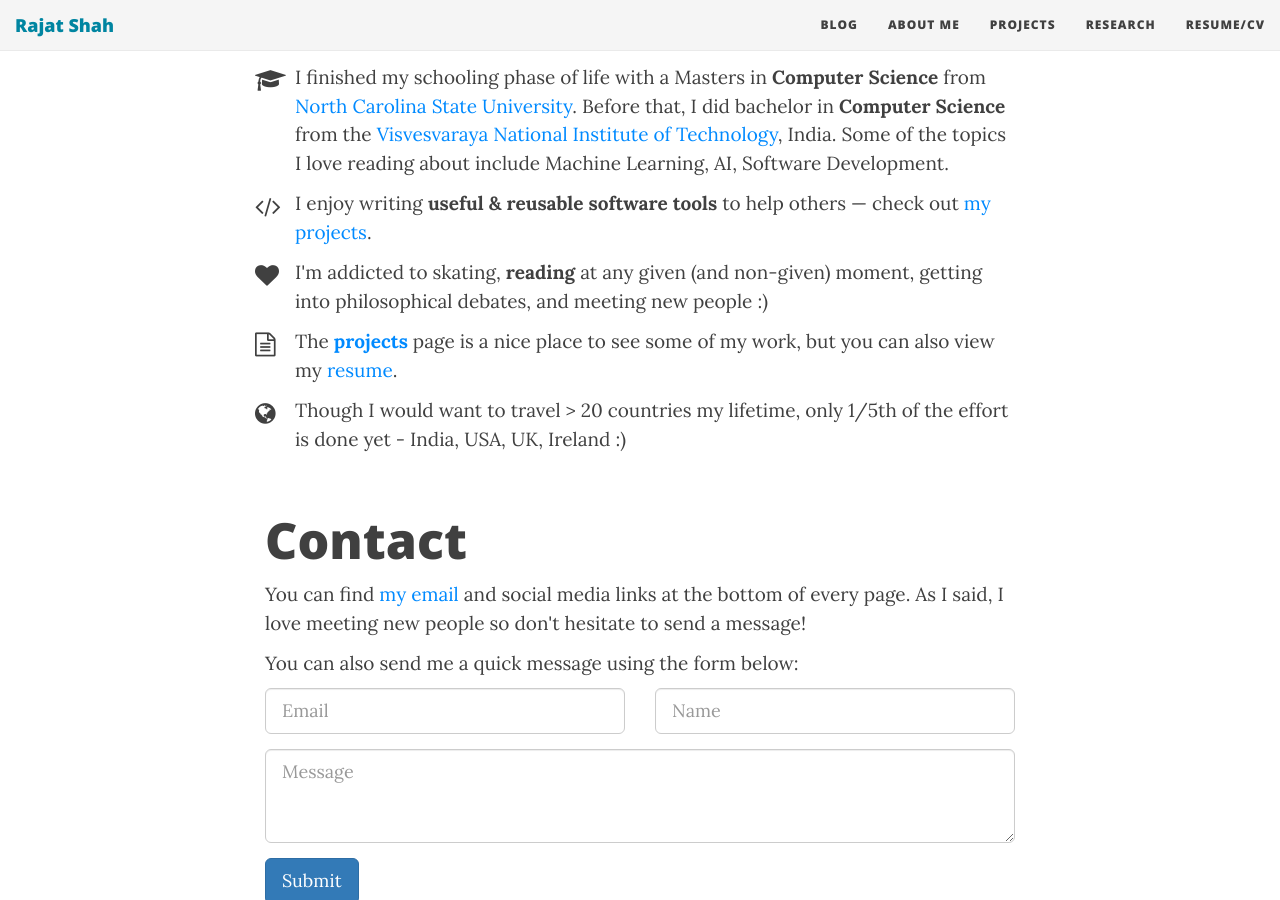
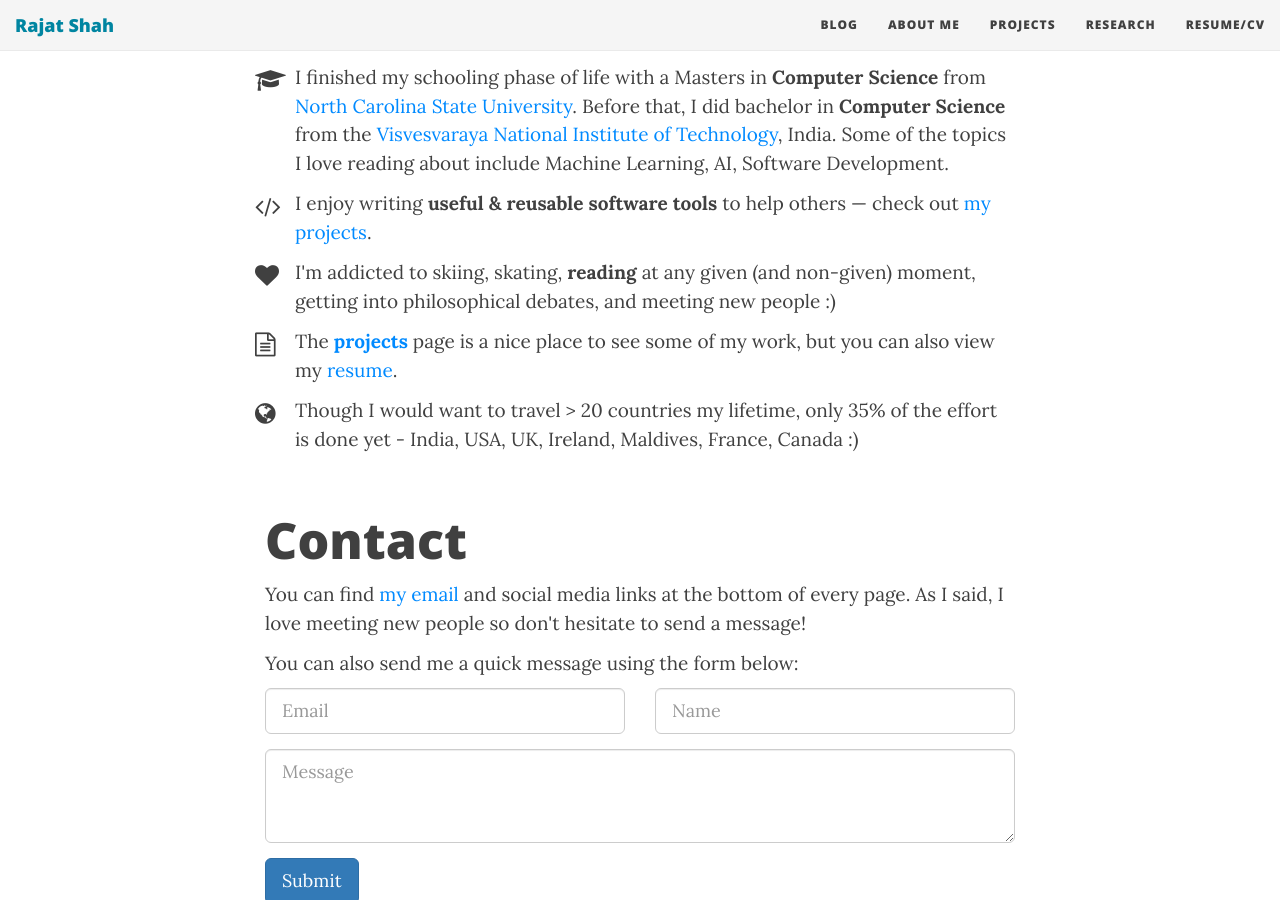
Before and after one commit to shahrajat/shahrajat.github.io, a Jekyll site: the page built from aboutme.html, in a window 1280 px wide and 900 px high, scrolled down 357 px. Built offline with Jekyll 4.4.1, drawn with Linux system fonts in a browser that asks for light colours; nearby versions of some CDN libraries.

Commit message:
Update aboutme.html

```diff
--- a/aboutme.html
+++ b/aboutme.html
@@ -25,7 +25,7 @@ I enjoy writing <strong>useful & reusable software tools</strong> to help others
 
 <p class="about-text">
 <span class="fa fa-heart about-icon"></span>
-I'm addicted to skating, <strong>reading</strong> at any given (and non-given) moment, getting into philosophical debates,
+I'm addicted to skiing, skating, <strong>reading</strong> at any given (and non-given) moment, getting into philosophical debates,
 and meeting new people :)
 </p>
 
@@ -36,7 +36,7 @@ The <strong><a href="/projects">projects</a></strong> page is a nice place to se
 
 <p class="about-text">
 <span class="fa fa-globe about-icon"></span>
-Though I would want to travel > 20 countries my lifetime, only 1/5th of the effort is done yet - India, USA, UK, Ireland :)
+Though I would want to travel > 20 countries my lifetime, only 35% of the effort is done yet - India, USA, UK, Ireland, Maldives, France, Canada :)
 </p>
 
 </div>
```
